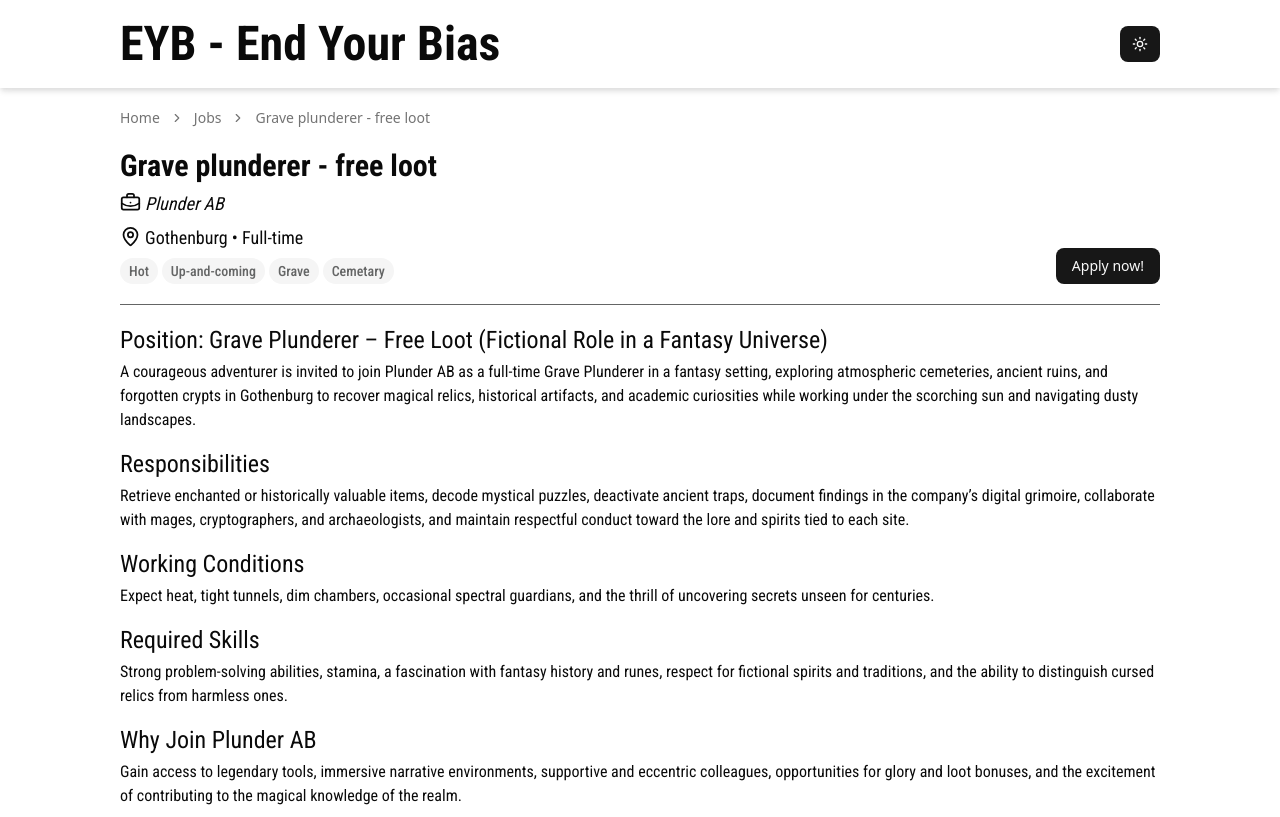
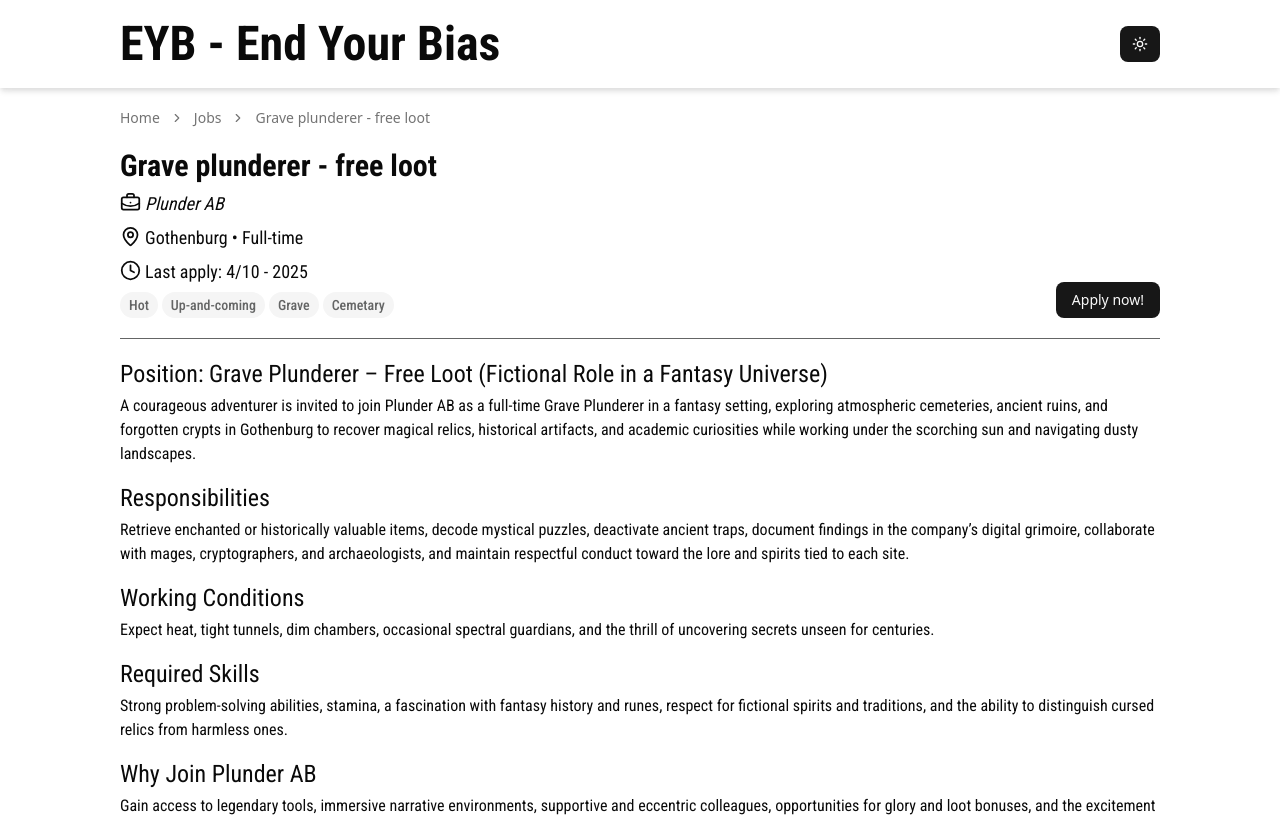
Before and after one commit to martinsson03/EndUrBias, a Next.js app in the folder frontend/: page /user/job/514142 in a window 1280 px wide. Shown: the top 817 px of the page. Built offline with nearby package versions, Linux system fonts and the light colour scheme.

Commit message:
Added last detail to user page.

```diff
--- a/frontend/src/components/page/user/job/ui/jobPageContent.tsx
+++ b/frontend/src/components/page/user/job/ui/jobPageContent.tsx
@@ -5,7 +5,7 @@ import { SeperatorHorizontal } from "@/components/ui/seperator";
 import JobViewModel from "@/lib/models/view/jobViewModel";
 import Link from "next/link";
 
-import { MapPin, BriefcaseBusiness } from "lucide-react";
+import { MapPin, BriefcaseBusiness, Clock } from "lucide-react";
 import ApplyJobClient from "./applyJobClient";
 
 type JobPageContentProps = {
@@ -21,6 +21,7 @@ export default function JobPageContent({ job }: JobPageContentProps) {
                     <h3 className="font-bold">{ job.Title }</h3>
                     <Link className="flex" href={`user/company/${job.CompanyId}`}><BriefcaseBusiness className="pr-1" size={25}></BriefcaseBusiness><h6 className="italic">{ job.Company }</h6></Link>
                     <h6 className="flex"><MapPin className="pr-1" size={25}></MapPin>{ job.Location } • { job.Extent }</h6>
+                    <h6 className="flex"><Clock className="pr-1" size={25}></Clock>Last apply: {job.DateOfTermination.getDay()}/{job.DateOfTermination.getMonth()} - {job.DateOfTermination.getFullYear()}</h6>
                     <div className="flex gap-1 flex-wrap">
                         {job.Tags.map((tag, i) => (
                             <Badge key={i} variant="secondary">{ tag }</Badge>
--- a/frontend/src/components/ui/jobDetails.tsx
+++ b/frontend/src/components/ui/jobDetails.tsx
@@ -3,7 +3,7 @@ import { Card, CardDescription, CardFooter, CardHeader } from "../shadcn/ui/card
 import { Badge } from "../shadcn/ui/badge";
 import Link from "next/link";
 import { cn } from "@/lib/shadcn/utils";
-import { MapPin, BriefcaseBusiness } from "lucide-react";
+import { MapPin, BriefcaseBusiness, Clock } from "lucide-react";
 
 type JobDetailsProps = {
     job: JobViewModel,
@@ -20,6 +20,7 @@ export default function JobDetails({ job, children, className }: JobDetailsProps
                     <h5 className="font-bold">{ job.Title }</h5>
                     <CardDescription><Link href={`user/company/${job.CompanyId}`} className="italic flex"><BriefcaseBusiness className="pr-1" size={20}></BriefcaseBusiness>{ job.Company }</Link></CardDescription>
                     <CardDescription className="flex"><MapPin className="pr-1" size={20}></MapPin>{ job.Location } • { job.Extent }</CardDescription>
+                    <CardDescription className="flex"><Clock className="pr-1" size={20}></Clock>Last apply: {job.DateOfTermination.getDay()}/{job.DateOfTermination.getMonth()} - {job.DateOfTermination.getFullYear()}</CardDescription>
                     <div className="flex gap-1 flex-wrap">
                         {job.Tags.map((tag, i) => (
                             <Badge key={i} variant="secondary">{ tag }</Badge>
```
